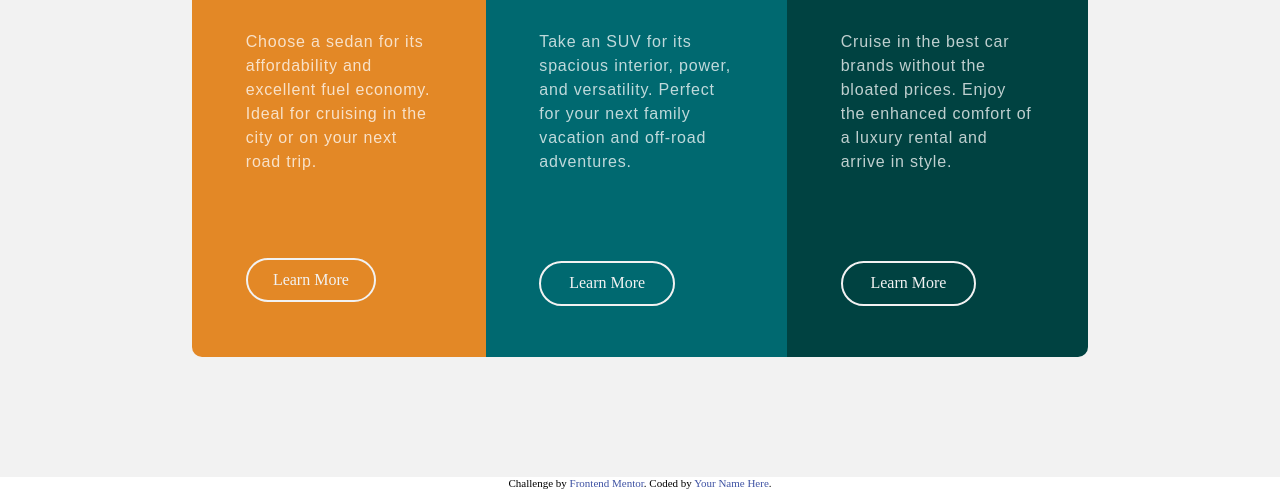
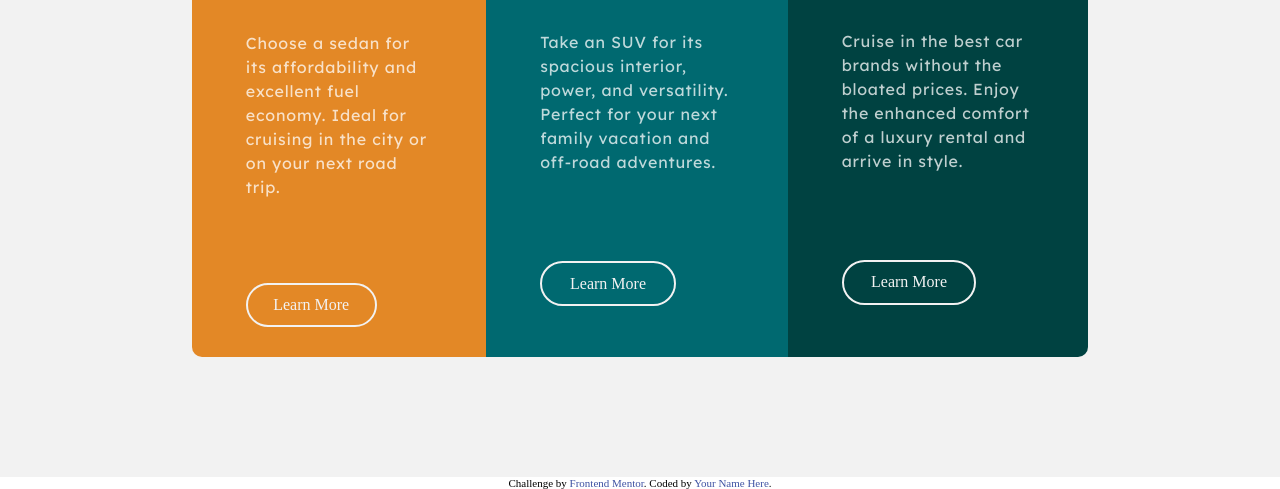
Before and after one commit to himanshu-23996/frontEndMentor-3-column-preview-card-component, a plain HTML site: page index.html in a window 1280 px wide. Shown: the part 323-812 px from the top of the page. Drawn offline with Linux system fonts and the light colour scheme.

Commit message:
Importing fonts using html links

```diff
--- a/index.html
+++ b/index.html
@@ -12,6 +12,9 @@
 
     <!-- Feel free to remove these styles or customise in your own stylesheet 👍 -->
     <link rel="stylesheet" href="./styles/style.css">
+    <link rel="preconnect" href="https://fonts.googleapis.com">
+    <link rel="preconnect" href="https://fonts.gstatic.com" crossorigin>
+    <link href="https://fonts.googleapis.com/css2?family=Big+Shoulders+Display:wght@700&family=Lexend+Deca&display=swap" rel="stylesheet">
     <style>
         .attribution {
             font-size: 11px;
```
